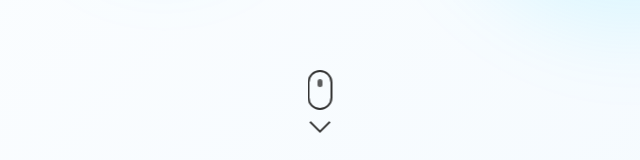
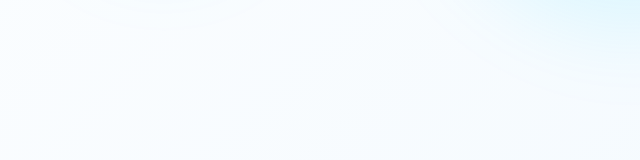
Before and after one commit to Joshypeace/Joshypeace.github.io, a plain HTML site: page index.html in a window 1280 px wide. Shown: the part 640-800 px from the top of the page, 320-960 px from the left. Drawn offline with nearby package versions, Linux system fonts and the light colour scheme.

Commit message:
removed scroll indicator

```diff
--- a/index.html
+++ b/index.html
@@ -50,12 +50,12 @@
                 <span class="btn-arrow">→</span>
             </button>
         </div>
-        <div class="scroll-indicator">
+        <!-- <div class="scroll-indicator">
             <div class="mouse">
                 <div class="wheel"></div>
             </div>
             <div class="arrow-down"></div>
-        </div>
+        </div> -->
     </section>
 
     <!-- About Me Section -->
```
